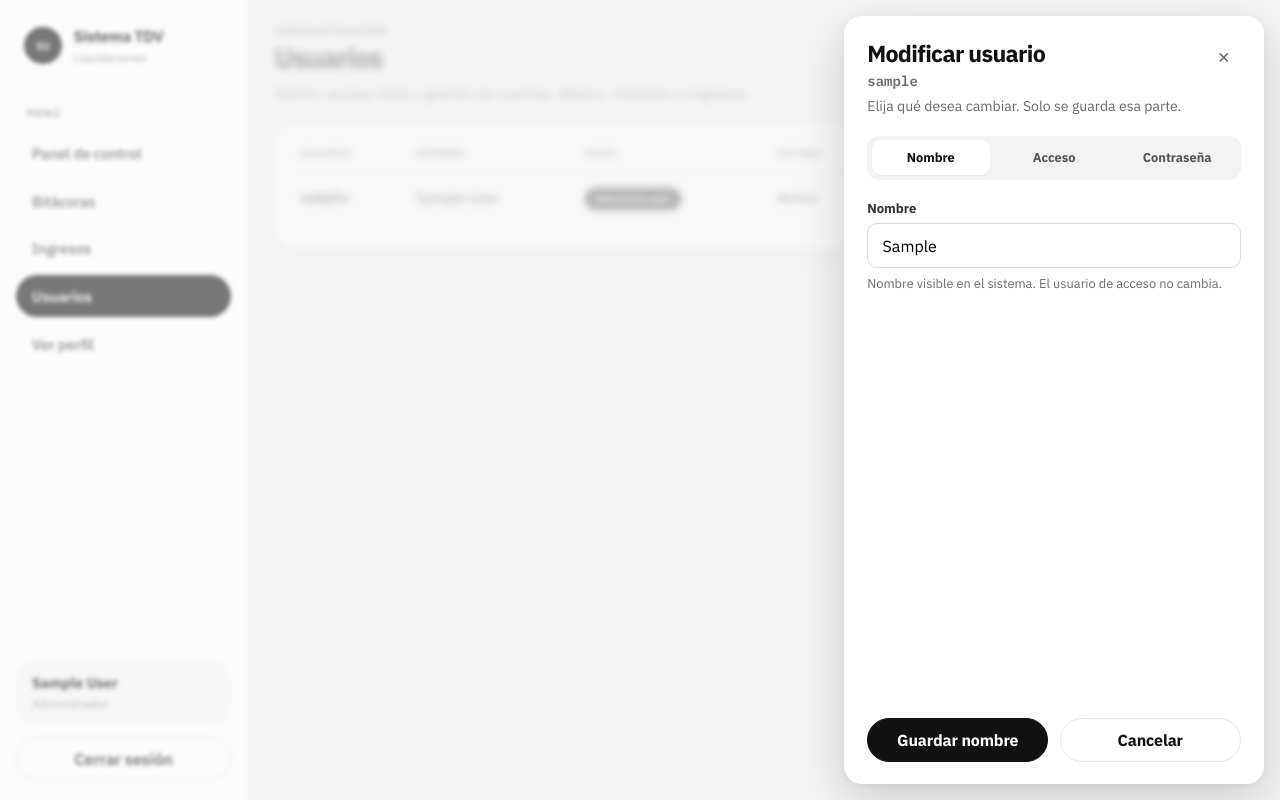
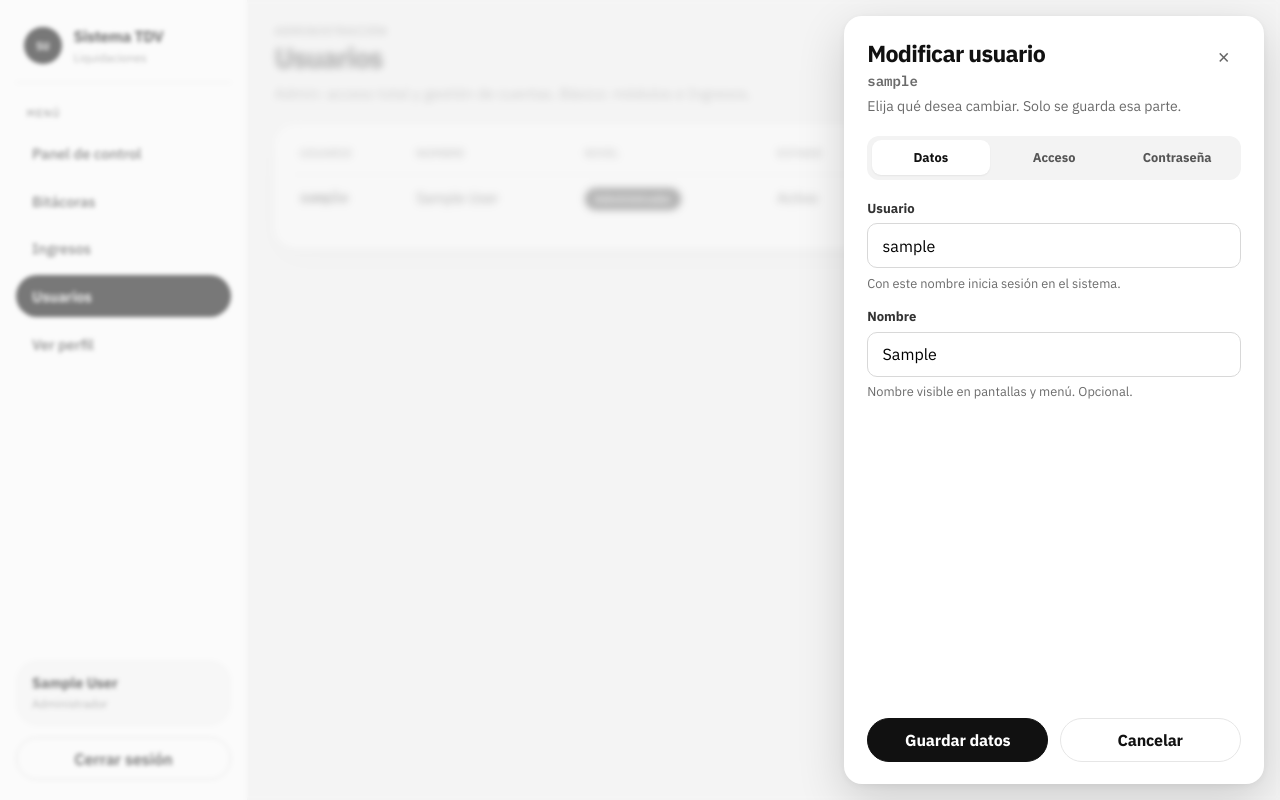
Before and after one commit to abbyom4AV/sistema-liquidaciones-tdv, a Django app: page /procesamientos/usuarios/1/editar/ in a window 1280 px wide. Run offline with Django 5.2, Linux system fonts and the light colour scheme; the visitor is signed in with stand-in values (Sample User, id 1); data comes from the database, SQL or seed files in the repository.

Commit message:
Permite editar tambien el nombre de usuario
En la pestana Datos se puede cambiar usuario de acceso y nombre
visible, validando que no este repetido.

Co-authored-by: Cursor <cursoragent@cursor.com>

```diff
--- a/procesamientos/forms.py
+++ b/procesamientos/forms.py
@@ -2024,6 +2024,13 @@ class FormularioCrearUsuario(forms.Form):
 
 
 class FormularioEditarUsuario(forms.Form):
+    username = forms.CharField(
+        label="Usuario",
+        max_length=150,
+        error_messages={
+            "required": "Indique el nombre de usuario.",
+        },
+    )
     first_name = forms.CharField(
         label="Nombre",
         max_length=150,
@@ -2051,6 +2058,29 @@ class FormularioEditarUsuario(forms.Form):
         widget=forms.PasswordInput,
         required=False,
     )
+
+    def __init__(self, *args, usuario_id=None, **kwargs):
+        super().__init__(*args, **kwargs)
+        self.usuario_id = usuario_id
+
+    def clean_username(self):
+        from django.contrib.auth import get_user_model
+
+        username = (self.cleaned_data.get("username") or "").strip()
+        if not username:
+            raise forms.ValidationError(
+                "Indique el nombre de usuario."
+            )
+        conflicto = get_user_model().objects.filter(
+            username__iexact=username
+        )
+        if self.usuario_id is not None:
+            conflicto = conflicto.exclude(pk=self.usuario_id)
+        if conflicto.exists():
+            raise forms.ValidationError(
+                "Ese nombre de usuario ya existe."
+            )
+        return username
 
     def clean(self):
         cleaned = super().clean()
--- a/procesamientos/templates/procesamientos/usuario_editar.html
+++ b/procesamientos/templates/procesamientos/usuario_editar.html
@@ -331,6 +331,7 @@
     {# Valores actuales ocultos para que el formulario valide al guardar solo una sección #}
     <div class="campos-ocultos" aria-hidden="true">
       {% if seccion != 'datos' %}
+      <input type="hidden" name="username" value="{{ formulario.username.value|default_if_none:usuario_editado.username }}">
       <input type="hidden" name="first_name" value="{{ formulario.first_name.value|default_if_none:'' }}">
       {% endif %}
       {% if seccion != 'acceso' %}
@@ -352,7 +353,7 @@
       <a
         class="{% if seccion == 'datos' %}activa{% endif %}"
         href="?seccion=datos"
-      >Nombre</a>
+      >Datos</a>
       <a
         class="{% if seccion == 'acceso' %}activa{% endif %}"
         href="?seccion=acceso"
@@ -366,9 +367,15 @@
     <div class="form-campos">
       {% if seccion == 'datos' %}
       <div class="campo">
+        <label for="{{ formulario.username.id_for_label }}">{{ formulario.username.label }}</label>
+        {{ formulario.username }}
+        <p class="ayuda">Con este nombre inicia sesión en el sistema.</p>
+        {% if formulario.username.errors %}<div class="errores">{{ formulario.username.errors|striptags }}</div>{% endif %}
+      </div>
+      <div class="campo">
         <label for="{{ formulario.first_name.id_for_label }}">{{ formulario.first_name.label }}</label>
         {{ formulario.first_name }}
-        <p class="ayuda">Nombre visible en el sistema. El usuario de acceso no cambia.</p>
+        <p class="ayuda">Nombre visible en pantallas y menú. Opcional.</p>
         {% if formulario.first_name.errors %}<div class="errores">{{ formulario.first_name.errors|striptags }}</div>{% endif %}
       </div>
       {% elif seccion == 'acceso' %}
@@ -406,7 +413,7 @@
 
     <div class="drawer-acciones">
       <button class="boton" type="submit">
-        {% if seccion == 'datos' %}Guardar nombre
+        {% if seccion == 'datos' %}Guardar datos
         {% elif seccion == 'acceso' %}Guardar acceso
         {% else %}Guardar contraseña{% endif %}
       </button>
--- a/procesamientos/views.py
+++ b/procesamientos/views.py
@@ -537,7 +537,10 @@ def editar_usuario(request, user_id: int):
         seccion = "datos"
 
     if request.method == "POST":
-        formulario = FormularioEditarUsuario(request.POST)
+        formulario = FormularioEditarUsuario(
+            request.POST,
+            usuario_id=usuario.pk,
+        )
         if formulario.is_valid():
             datos = formulario.cleaned_data
             nuevo_rol = datos["rol"]
@@ -565,10 +568,13 @@ def editar_usuario(request, user_id: int):
 
             with transaction.atomic():
                 if seccion == "datos":
+                    usuario.username = datos["username"]
                     usuario.first_name = datos.get("first_name") or ""
-                    usuario.save(update_fields=["first_name"])
+                    usuario.save(
+                        update_fields=["username", "first_name"]
+                    )
                     mensaje = (
-                        f"Nombre de “{usuario.username}” actualizado."
+                        f"Datos de “{usuario.username}” actualizados."
                     )
                 elif seccion == "acceso":
                     usuario.is_active = activo
@@ -613,10 +619,12 @@ def editar_usuario(request, user_id: int):
     else:
         formulario = FormularioEditarUsuario(
             initial={
+                "username": usuario.username,
                 "first_name": usuario.first_name,
                 "rol": rol_actual,
                 "is_active": usuario.is_active,
-            }
+            },
+            usuario_id=usuario.pk,
         )
 
     return render(
```
